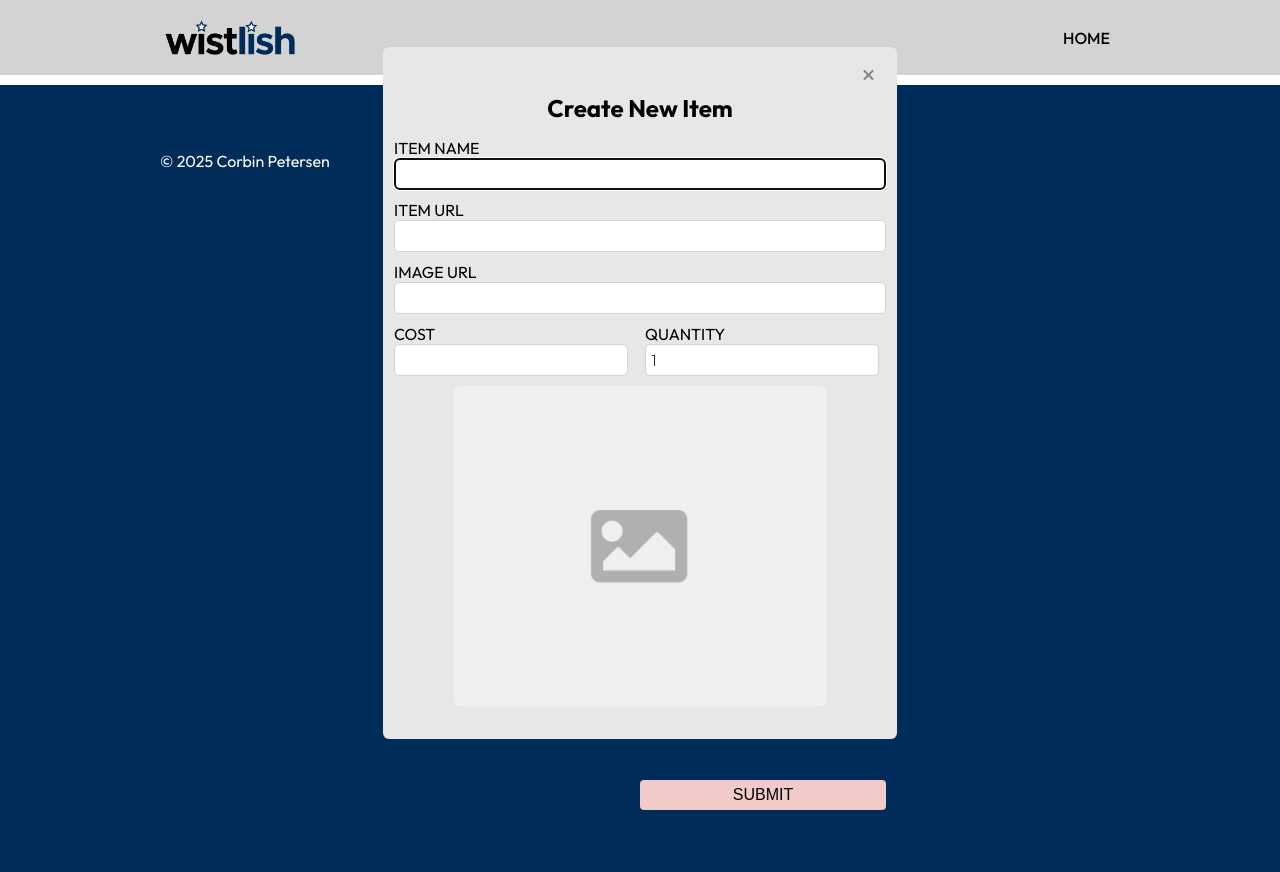
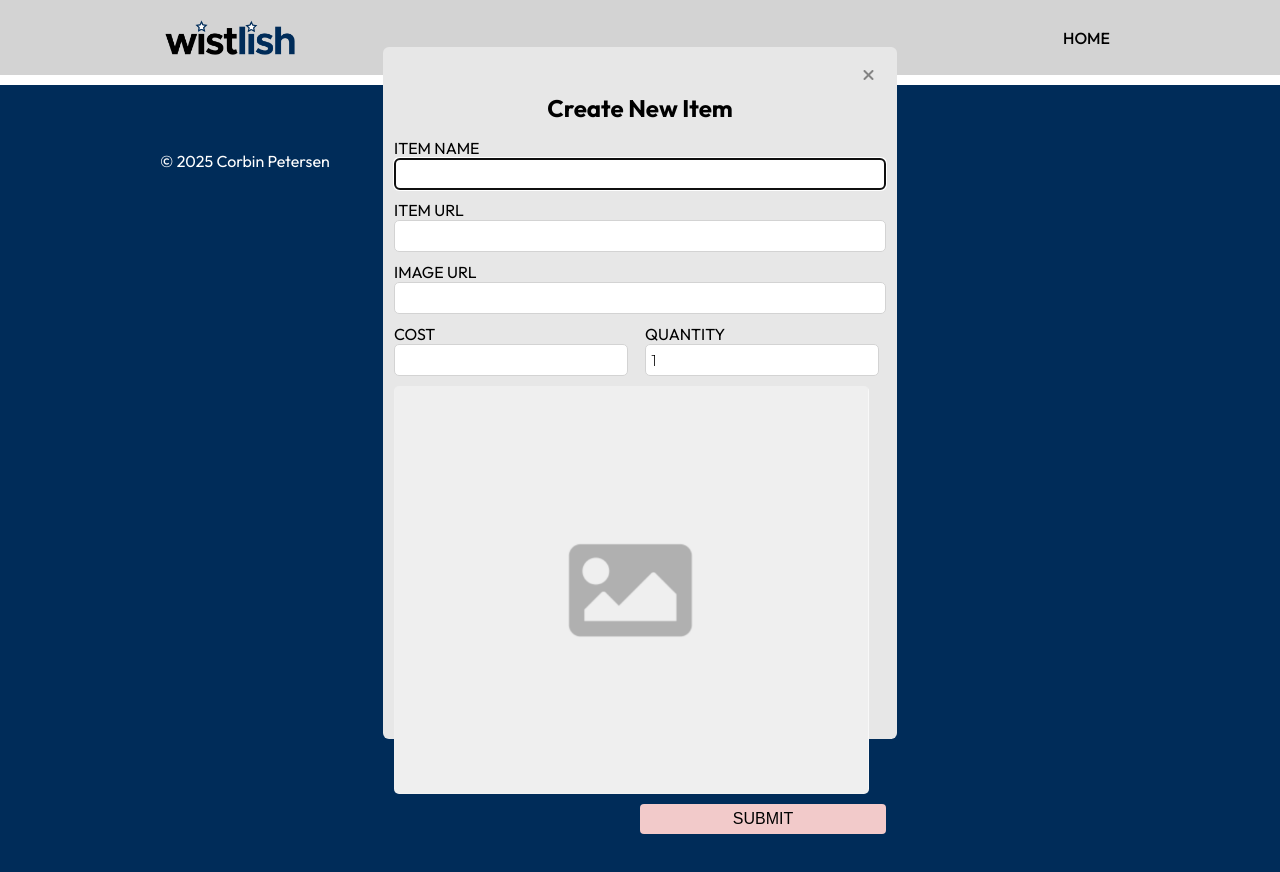
Before and after one commit to Corbin-Petersen/unit-one-final-project-Corbin-P, a React (Vite) app in the folder wishlist-maker/: page /1/lists/1/new in a window 1280 px wide. Shown: the top 872 px of the page. Built offline with nearby package versions, Linux system fonts and the light colour scheme.

Commit message:
Update index.css
fixed quirky CSS bug with new image sizing pushing the add item button off screen

```diff
--- a/wishlist-maker/src/index.css
+++ b/wishlist-maker/src/index.css
@@ -270,7 +270,7 @@ img {
 }
 .img-new {
     max-width: 100%;
-    max-height: 40vh;
+    max-height: 100%;
 }
 
 
@@ -680,8 +680,8 @@ label {
 }
 
 #new-image {
-    width: 100%;
-    height: 30vw;
+    min-width: 300px;
+    max-width: 475px;
     justify-content: center;
     display: flex;
 }
```
